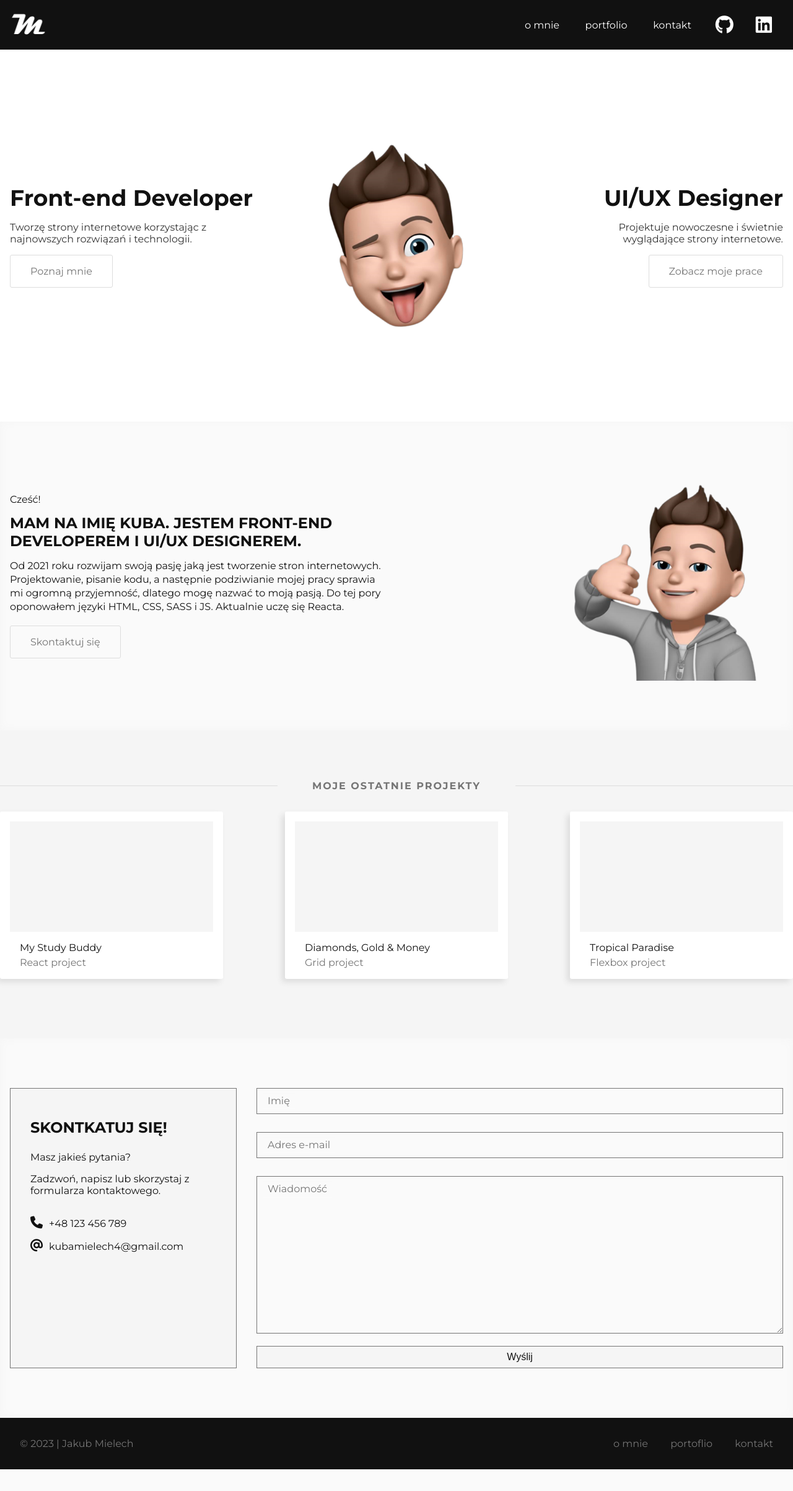
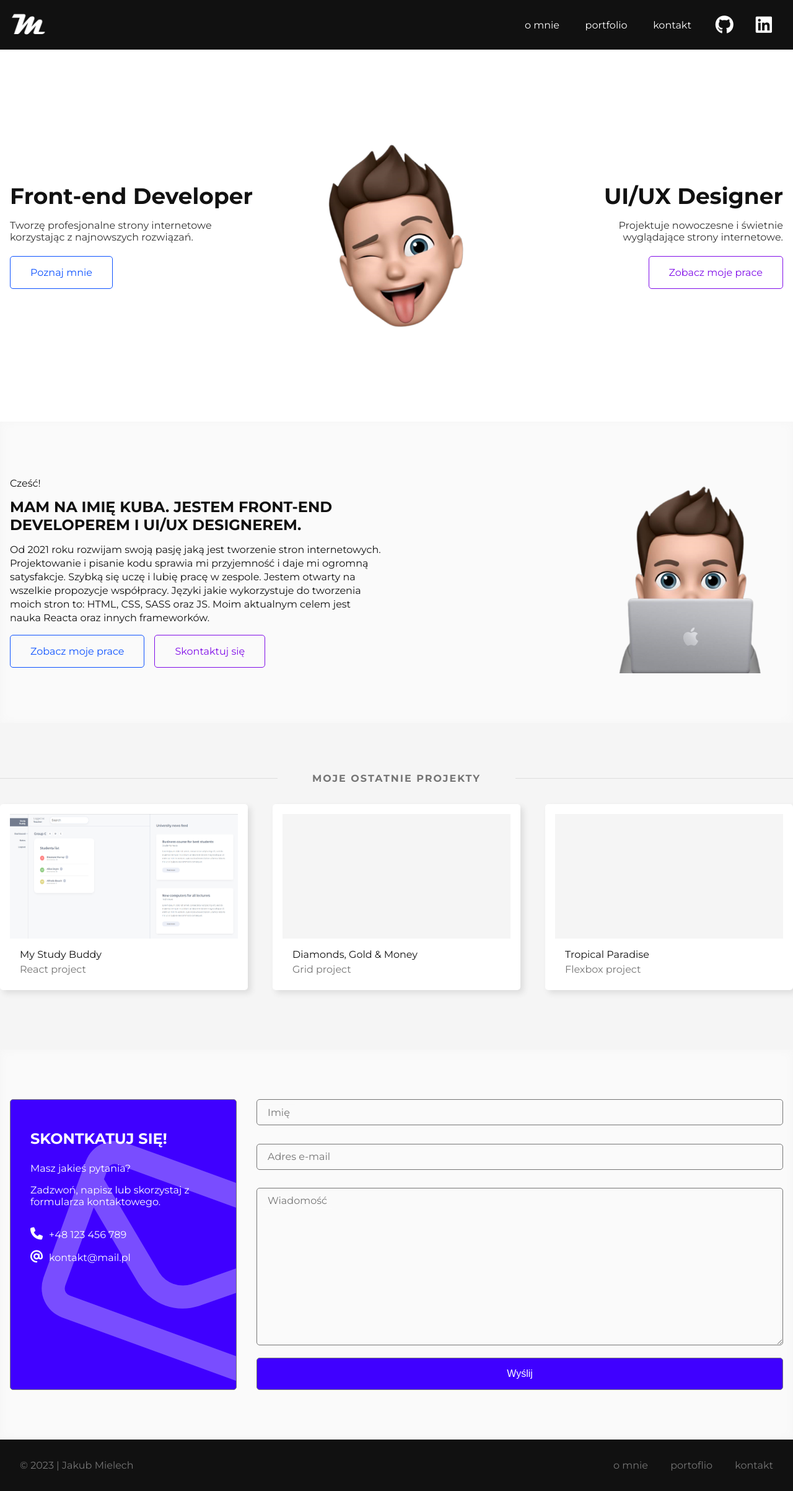
Before and after one commit to kubamielech/Portfolio, a website: page index.html in a window 1280 px wide. Shown: the whole page at 62% size. Before the commit the page ends 2370 px from the top, so only its background shows below. Drawn offline with Linux system fonts and the light colour scheme.

Commit message:
Add files via upload

```diff
--- a/index.html
+++ b/index.html
@@ -44,18 +44,23 @@
 
     <header class="header">
         <div class="header__box wrapper">
-            <div class="header__text-box">
-                <h1 class="header__title">Front-end Developer</h1>
-                <p class="header__text">Tworzę strony internetowe korzystając z najnowszych rozwiązań i technologii.</p>
+            <div class="header__text-box header__text-box--left">
+                <h1 class="header__title header__title--left">Front-end <span>Developer</span></h1>
+                <p class="header__text">Tworzę profesjonalne strony internetowe korzystając z najnowszych rozwiązań.</p>
                 <a href="#about" class="header__btn">Poznaj mnie</a>
             </div>
             <div class="header__img-box">
-                <img src="./dist/img/funny.png" alt="" class="header__img">
+                <img src="./dist/img/funny.png" alt="moja twarz" class="header__img">
             </div>
             <div class="header__text-box header__text-box--right">
-                <h1 class="header__title">UI/UX Designer</h1>
+                <h1 class="header__title header__title--right">UI/UX <span>Designer</span></h1>
                 <p class="header__text">Projektuje nowoczesne i świetnie wyglądające strony internetowe.</p>
                 <a href="#portfolio" class="header__btn header__btn--special">Zobacz moje prace</a>
+            </div>
+            <div class="header__text-box header__text-box--mobile">
+                <h1 class="header__title">Front-end Developer i UI/UX Designer</h1>
+                <p class="header__text">Projektuje i tworzę profesjonalnie, nowoczesne i świetnie wyglądające strony internetowe.</p>
+                <a href="#about" class="header__btn">Poznaj mnie</a>
             </div>
         </div>
     </header>
@@ -65,12 +70,15 @@
             <div class="about__box wrapper">
                 <div class="about__text-box">
                     <p class="about__title">Cześć!</p>
-                    <p class="about__subtitle">Mam na imię Kuba. Jestem Front-end Developerem i UI/UX Designerem.</p>
-                    <p class="about__text">Od 2021 roku rozwijam swoją pasję jaką jest tworzenie stron internetowych. Projektowanie, pisanie kodu, a następnie podziwianie mojej pracy sprawia mi ogromną przyjemność, dlatego mogę nazwać to moją pasją. Do tej pory oponowałem języki HTML, CSS, SASS i JS. Aktualnie uczę się Reacta.</p>
-                    <a href="#contact" class="about__btn">Skontaktuj się</a>
+                    <p class="about__subtitle">Mam na imię <span>Kuba</span>. Jestem Front-end Developerem i UI/UX Designerem.</p>
+                    <p class="about__text">Od 2021 roku rozwijam swoją pasję jaką jest tworzenie stron internetowych. Projektowanie i pisanie kodu sprawia mi przyjemność i daje mi ogromną satysfakcje. Szybką się uczę i lubię pracę w zespole. Jestem otwarty na wszelkie propozycje współpracy. Języki jakie wykorzystuje do tworzenia moich stron to: HTML, CSS, SASS oraz JS. Moim aktualnym celem jest nauka Reacta oraz innych frameworków.</p>
+                    <div class="about__btns">
+                        <a href="#portfolio" class="about__btn">Zobacz moje prace</a>
+                        <a href="#contact" class="about__btn about__btn--special">Skontaktuj się</a>
+                    </div>
                 </div>
                 <div class="about__img-box">
-                    <img src="./dist/img/okay.png" alt="" class="about__img">
+                    <img src="./dist/img/computer.png" alt="ja" class="about__img">
                 </div>
             </div>
         </section>
@@ -82,27 +90,27 @@
                     <div class="portfolio__bar"></div>
                 </div>
                 <div class="portfolio__items">
-                    <div class="portfolio__item">
-                        <div class="portfolio__item-img"></div>
+                    <a class="portfolio__item" href="https://github.com/kubamielech/My-Study-Buddy" target="_blank" rel="noopener">
+                        <div class="portfolio__item-img-box"><img src="./dist/img/study-buddy.png" alt="Study Buddy" class="portfolio__item-img"></div>
                         <div class="portfolio__item-text-box">
                             <p class="portfolio__item-title">My Study Buddy</p>
                             <p class="portfolio__item-text">React project</p>
                         </div>
-                    </div>
-                    <div class="portfolio__item">
-                        <div class="portfolio__item-img"></div>
+                    </a>
+                    <a class="portfolio__item" href="404.html">
+                        <div class="portfolio__item-img-box"></div>
                         <div class="portfolio__item-text-box">
                             <p class="portfolio__item-title">Diamonds, Gold & Money</p>
                             <p class="portfolio__item-text">Grid project</p>
                         </div>
-                    </div>
-                    <div class="portfolio__item">
-                        <div class="portfolio__item-img"></div>
+                    </a>
+                    <a class="portfolio__item" href="#">
+                        <div class="portfolio__item-img-box"></div>
                         <div class="portfolio__item-text-box">
                             <p class="portfolio__item-title">Tropical Paradise</p>
                             <p class="portfolio__item-text">Flexbox project</p>
                         </div>
-                    </div>
+                    </a>
                 </div>
             </div>
         </section>
@@ -112,13 +120,14 @@
                     <h2 class="contact__title">Skontkatuj się!</h2>
                     <p class="contact__text">Masz jakieś pytania?</p>
                     <p class="contact__text">Zadzwoń, napisz lub skorzystaj z formularza kontaktowego.</p>
+                    <div class="contact__item"><i class="fa-regular fa-envelope"></i></div>
                     <div class="contact__details">
                         <p class="contact__text"><i class="fa-solid fa-phone"></i><a href="tel:+48123456789" class="contact__link">+48 123 456 789</a></p>
-                        <p class="contact__text"><i class="fa-solid fa-at"></i><a href="mailto:kubamielech4@gmail.com" class="contact__link">kubamielech4@gmail.com</a></p>
+                        <p class="contact__text"><i class="fa-solid fa-at"></i><a href="mailto:kontakt@mail.pl" class="contact__link">kontakt@mail.pl</a></p>
                     </div>
                 </div>
                 <div class="contact__form-box">
-                    <form action="" class="contact__form">
+                    <form action="#" class="contact__form">
                         <div class="contact__form-item">
                             <input type="text" id="fname" name="fname" class="contact__form-input">
                             <label for="fname" class="contact__form-label">Imię</label>
--- a/src/sass/_colors.scss
+++ b/src/sass/_colors.scss
@@ -1,5 +1,9 @@
 $white: #fff;
 $primary: #fafafa;
+$purple: #3F00FF;
+$pink: #7F0CE8;
+$dark-blue: #0C10E8;
+$blue: #0D52FF;
 $white-smoke: #f5f5f5;
 $light-gray: #dddddd;
 $gray: #757575;
--- /dev/null
+++ b/src/sass/_extra-large.scss
@@ -0,0 +1,35 @@
+@media (min-width: 1200px) {
+    .header {
+        &__text-box {
+            max-width: 400px;
+
+            &--right {
+                margin-left: 100px;
+                max-width: 300px;
+            }
+        }
+
+        &__title {
+            font-size: 3.6rem;
+        }
+    }
+
+    .portfolio {
+
+        &__text-box {
+            justify-content: space-between;
+        }
+
+        &__items {
+            justify-content: space-between;
+        }
+
+        &__item {
+            margin: 1em 0;
+        }
+
+        &__bar {
+            display: flex;
+        }
+    }
+}
--- a/src/sass/_large.scss
+++ b/src/sass/_large.scss
@@ -80,15 +80,25 @@
 
         &__box {
             flex-direction: row;
+            justify-content: space-between;
         }
 
         &__text-box {
             text-align: left;
             align-items: flex-start;
 
+            &--left {
+                display: flex;
+            }
+
             &--right {
+                display: flex;
                 text-align: right;
                 align-items: flex-end;
+            }
+
+            &--mobile {
+                display: none;
             }
         }
 
--- a/src/sass/main.scss
+++ b/src/sass/main.scss
@@ -94,7 +94,7 @@ body {
 		border-bottom-left-radius: 8px;
 		transform: scaleX(0%);
 		transform-origin: 100% -50%;
-		transition: transform .3s, opacity .2s;
+		transition: transform 0.3s, opacity 0.2s;
 		opacity: 0;
 		z-index: 1;
 
@@ -148,7 +148,7 @@ body {
 	&__box {
 		display: flex;
 		flex-direction: column;
-		justify-content: space-between;
+		justify-content: space-evenly;
 		align-items: center;
 		height: 100%;
 	}
@@ -159,15 +159,31 @@ body {
 		width: 100%;
 		max-width: 350px;
 		text-align: center;
+
+		&--left {
+			display: none;
+		}
+
+		&--right {
+			display: none;
+		}
 	}
 
 	&__title {
 		font-size: 2.4rem;
 		color: $black;
+
+		// &--left span {
+		// 	color: $dark-blue;
+		// }
+
+		// &--right span {
+		// 	color: $purple;
+		// }
 	}
 
 	&__text {
-		margin: 1em 0;
+		margin: 1em 0 1.3em;
 		color: $dark-gray;
 		font-size: 1.4rem;
 	}
@@ -186,14 +202,26 @@ body {
 	&__btn {
 		padding: 1em 2em;
 		text-decoration: none;
-		color: $gray;
-		border: 1px solid $light-gray;
-		border-radius: 3px;
-		transition: border .3s, color .3s;
+		color: $blue;
+		border: 1px solid $blue;
+		border-radius: 5px;
+		transition: border 0.3s, color 0.3s, background-color 0.3s;
 
 		&:hover {
-			color: $black;
-			border: 1px solid $black;
+			color: $white;
+			border: 1px solid $dark-blue;
+			background-color: $dark-blue;
+		}
+
+		&--special {
+			color: $pink;
+			border: 1px solid $pink;
+
+			&:hover {
+				color: $white;
+				background-color: $purple;
+				border: 1px solid $purple;
+			}
 		}
 	}
 }
@@ -222,11 +250,15 @@ body {
 	}
 
 	&__subtitle {
-		margin: .6em 0;
+		margin: 0.6em 0;
 		font-size: 2rem;
 		font-weight: bold;
 		text-transform: uppercase;
 	}
+
+	// &__subtitle span {
+	// 	color: $pink;
+	// }
 
 	&__text {
 		line-height: 22px;
@@ -244,18 +276,36 @@ body {
 		max-width: 400px;
 	}
 
+	&__btns {
+		display: flex;
+		flex-wrap: wrap;
+	}
+
 	&__btn {
-		margin-top: 1.2em;
+		margin-top: 1em;
+		margin-right: 1em;
 		padding: 1em 2em;
 		text-decoration: none;
-		color: $gray;
-		border: 1px solid $light-gray;
-		border-radius: 3px;
-		transition: border .3s, color .3s;
+		color: $blue;
+		border: 1px solid $blue;
+		border-radius: 5px;
+		transition: border 0.3s, color 0.3s, background-color 0.3s;
 
 		&:hover {
-			color: $black;
-			border: 1px solid $black;
+			color: $white;
+			border: 1px solid $dark-blue;
+			background-color: $dark-blue;
+		}
+
+		&--special {
+			color: $pink;
+			border: 1px solid $pink;
+
+			&:hover {
+				color: $white;
+				background-color: $purple;
+				border: 1px solid $purple;
+			}
 		}
 	}
 }
@@ -267,7 +317,7 @@ body {
 
 	&__text-box {
 		display: flex;
-		justify-content:  center;
+		justify-content: center;
 		align-items: center;
 	}
 
@@ -299,16 +349,29 @@ body {
 	&__item {
 		margin: 1em;
 		padding: 1em;
-		width: 360px;
-		height: 270px;
+		width: 400px;
+		height: 300px;
 		background-color: $white;
-		border-radius: 3px;
-		box-shadow: -5px 5px 10px $light-gray;
+		text-decoration: none;
+		border-radius: 5px;
+		box-shadow: 5px 5px 10px $light-gray;
+		transition: box-shadow 0.3s;
+		cursor: pointer;
 
-		&-img {
+		&:hover {
+			box-shadow: -5px -5px 10px $light-gray;
+		}
+
+		&-img-box {
 			height: 75%;
 			width: 100%;
 			background-color: $white-smoke;
+			overflow: hidden;
+		}
+
+		&-img {
+			height: 100%;
+			width: 100%;
 		}
 
 		&-text-box {
@@ -338,17 +401,34 @@ body {
 	}
 
 	&__info-box {
+		position: relative;
 		margin-right: 2em;
 		margin-bottom: 2em;
 		padding: 2em 1em;
 		width: 100%;
-		background-color: $white-smoke;
+		color: $white;
+		background-color: $purple;
 		border: 1px solid $gray;
+		border-radius: 5px;
+		overflow: hidden;
+	}
+
+	&__item {
+		position: absolute;
+		top: 5%;
+		left: 20%;
+		font-size: 400px;
+		transform: rotate(20deg);
+		opacity: 0.3;
+		pointer-events: none;
+	}
+
+	&__text-box {
+		z-index: 2;
 	}
 
 	&__title {
 		margin-bottom: 1em;
-		color: $black;
 		text-transform: uppercase;
 	}
 
@@ -358,7 +438,6 @@ body {
 
 	&__text {
 		margin-bottom: 1em;
-		color: $black;
 	}
 
 	&__text .fa-solid {
@@ -369,7 +448,11 @@ body {
 	&__link {
 		margin-top: 1em;
 		text-decoration: none;
-		color: $black;
+		color: $white;
+
+		&:hover {
+			text-decoration: underline;
+		}
 	}
 
 	&__form-box {
@@ -390,9 +473,9 @@ body {
 			position: absolute;
 			top: 21px;
 			left: 10px;
-			padding: .2em .5em;
+			padding: 0.2em 0.5em;
 			transform: translate(0, -50%);
-			transition: transform .3s, color .3s;
+			transition: transform 0.3s, color 0.3s;
 			color: $gray;
 			background-color: $primary;
 
@@ -410,9 +493,11 @@ body {
 			color: $black;
 			border: 1px solid $gray;
 			background-color: transparent;
+			border-radius: 5px;
 
 			&:focus {
 				outline: none;
+				border-bottom: 2px solid $purple;
 			}
 		}
 
@@ -425,25 +510,65 @@ body {
 			border: 1px solid $gray;
 			background-color: transparent;
 			resize: vertical;
+			border-radius: 5px;
 
 			&:focus {
 				outline: none;
+				border-bottom: 2px solid $purple;
 			}
 		}
 
 		&-btn {
-			padding: 0.5em 0;
-			color: $black;
-			background-color: $white-smoke;
+			padding: 1em 0;
+			color: $white;
+			background-color: $purple;
 			border: 1px solid $gray;
 			font-size: 1.6rem;
-			transition: color .3s, background-color .3s;
+			transition: color 0.3s, background-color 0.3s;
+			border-radius: 5px;
 
 			&:hover {
-				color: $dark-gray;
-				background-color: $primary;
+				color: $white;
+				background-color: $dark-blue;
 				cursor: pointer;
 			}
+		}
+	}
+}
+
+// ERROR
+.error {
+	display: flex;
+	justify-content: center;
+	align-items: center;
+	height: 100vh;
+	width: 100%;
+
+	&__box {
+		display: flex;
+		flex-direction: column;
+		justify-content: center;
+		align-items: center;
+	}
+
+	&__text {
+		margin-bottom: .8em;
+		font-weight: bold;
+		font-size: 3.2rem;
+		color: $black;
+	}
+
+	&__link {
+		padding: 1em 2em;
+		color: $black;
+		text-decoration: none;
+		border: 1px solid $black;
+		border-radius: 5px;
+		transition: color .3s, background-color .3s;
+
+		&:hover {
+			color: $white;
+			background-color: $black;
 		}
 	}
 }
@@ -473,7 +598,7 @@ body {
 }
 
 .footer a {
-	transition: color .3s;
+	transition: color 0.3s;
 
 	&:hover {
 		color: $white;
@@ -483,4 +608,4 @@ body {
 @import './small';
 @import './medium';
 @import './large';
-@import './xlarge'
+@import './extra-large';
```
Also changed, not shown: 404.html (added, +31 -0 lines), dist/css/main.min.css, dist/img/study-buddy.png (added), src/img/study-buddy.png (added), 2 other files.
